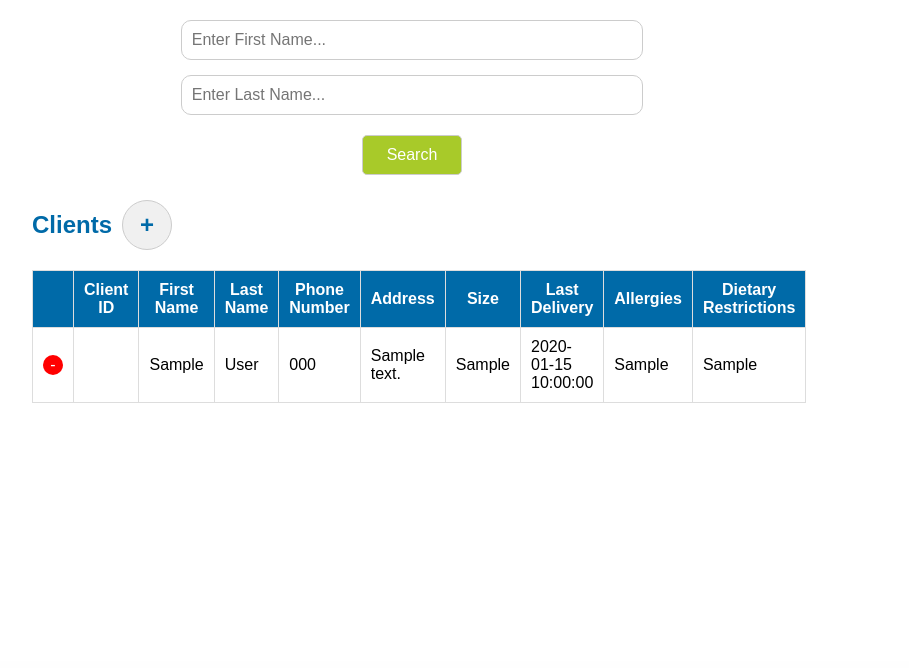
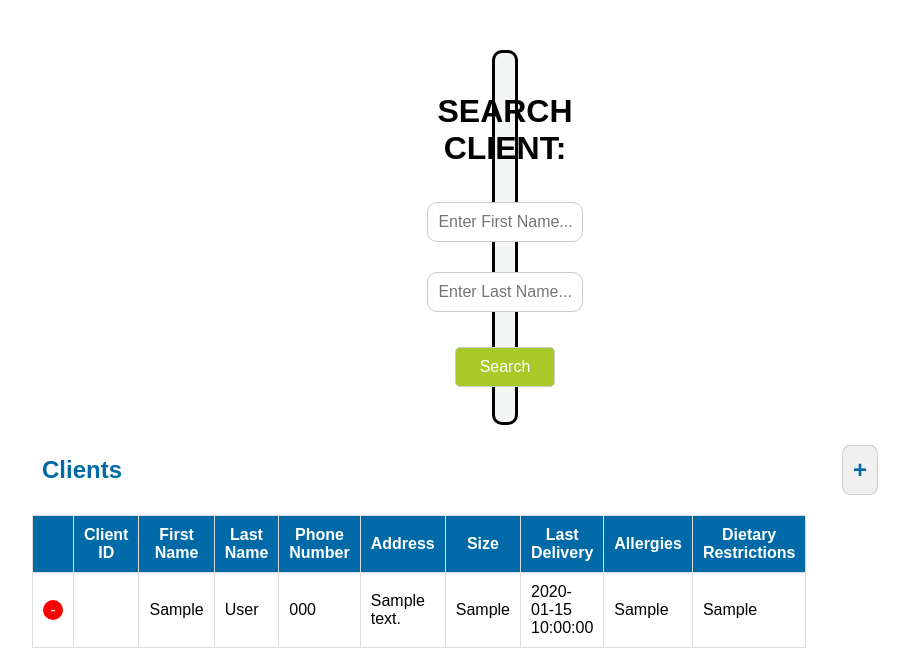
Before and after one commit to karinalarochelle/foodpantry, a PHP site: page /clients.php in a window 1280 px wide. Shown: the part 139-807 px from the top of the page, without its empty margins (228-1137 px from the left). Before the commit the page ends 542 px from the top, so only its background shows below. Run offline with PHP 8.4, Linux system fonts and the light colour scheme; tables that the repository leaves empty or names only in its code hold one stand-in row (values such as "Sample post"); data that the repository does not hold is empty.

Commit message:
reformatted clients

```diff
--- a/clients.php
+++ b/clients.php
@@ -21,30 +21,32 @@
             border: 1px solid #ccc;
             flex: 1;
             margin-bottom: 15px;
+            margin-top: 15px;
         }
         .search-container button {
             padding: 5px 10px;
             border-radius: 5px;
             border: 1px solid #ccc;
             cursor: pointer;
-            margin: 5px;
+            margin-top: 20px;
             display: block;
             margin-left: auto;
             margin-right: auto;
             width: 100px;
             height: 40px;
+            margin-bottom: 25px;
         }
 
         /* Styles for the add button */
         .add-button {
             padding: 10px;
-            width: 50px;
+            width: 200px;
             height: 50px;
-            border-radius: 50%;
+            border-radius: 20%;
             border: 1px solid #ccc;
             background-color: #f0f0f0;
             cursor: pointer;
-            margin-left: 10px;
+            margin-left: 0px;
         }
 
         /* Style for the clients heading */
@@ -64,6 +66,7 @@
             justify-content: center;
             align-items: center;
             cursor: pointer;
+
         }
     </style>
 </head>
@@ -126,17 +129,28 @@ foreach ($clients as $client) {
 ?>
 
 <!-- Centered search form -->
-<div class="search-container">
+<div class="search-container" style="background-color: #F3F6F4; padding: 10px; border-radius: 10px; margin-left: 720px; margin-right: 620px; margin-top: 50px; border: 3px solid black;">
     <form method="GET" action="">
+        <h1
+            style=
+                "text-align: center;
+                margin-top: 20px;
+                margin-bottom: 10px;
+                /* background-color: #497094; */
+                color:#000000;
+                padding: 10px;
+                border-radius: 10px;"
+        > SEARCH CLIENT: </h1>
         <input type="text" name="fname" placeholder="Enter First Name...">
         <input type="text" name="lname" placeholder="Enter Last Name...">
         <button type="submit">Search</button>
     </form>
 </div>
+</div>
 
 <!-- Display donation information -->
 <div class="donation-details">
-    <h2 class="clients-heading">Clients <div class="add-button" onclick="addClient()">+</div></h2>
+    <h2 class="clients-heading" style="margin-left: 10px;">Clients <div class="add-button" onclick="addClient()" style="margin-left: 720px;">+</div></h2>
     <table id="clients-table">
         <thead>
             <tr>
```
